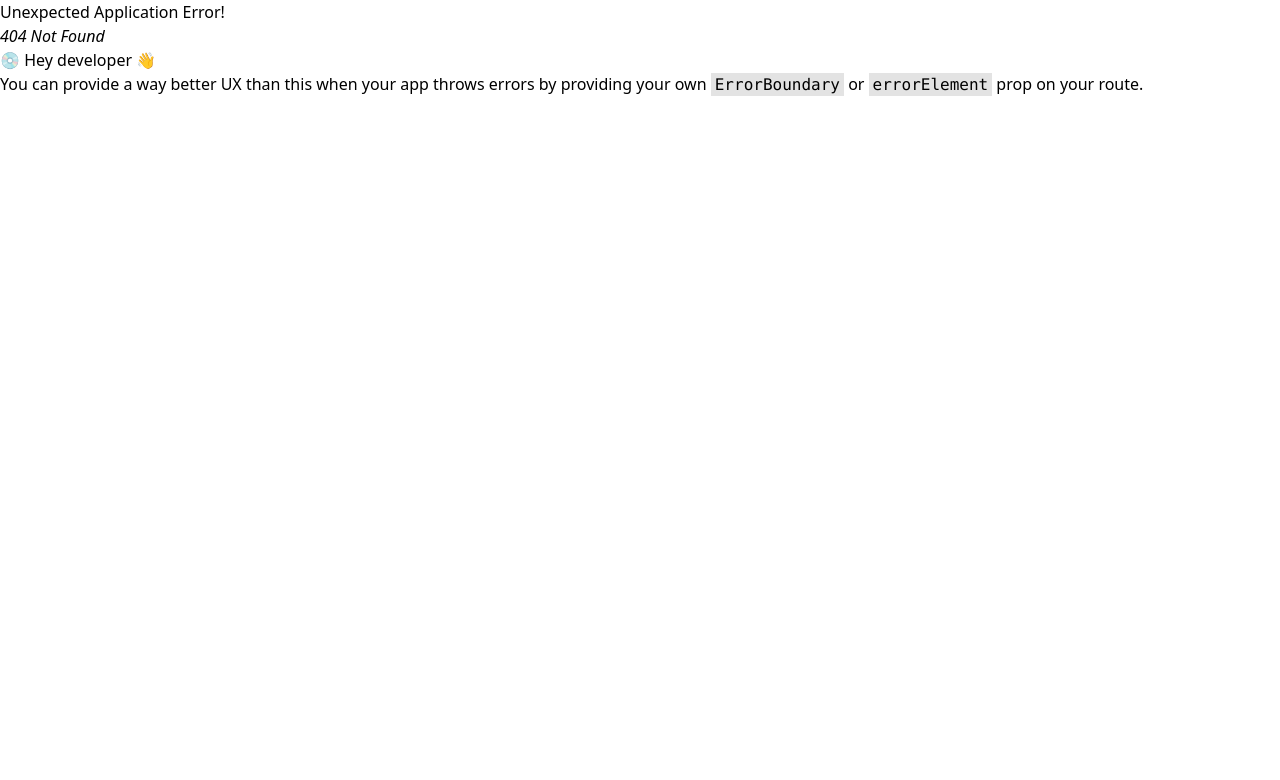
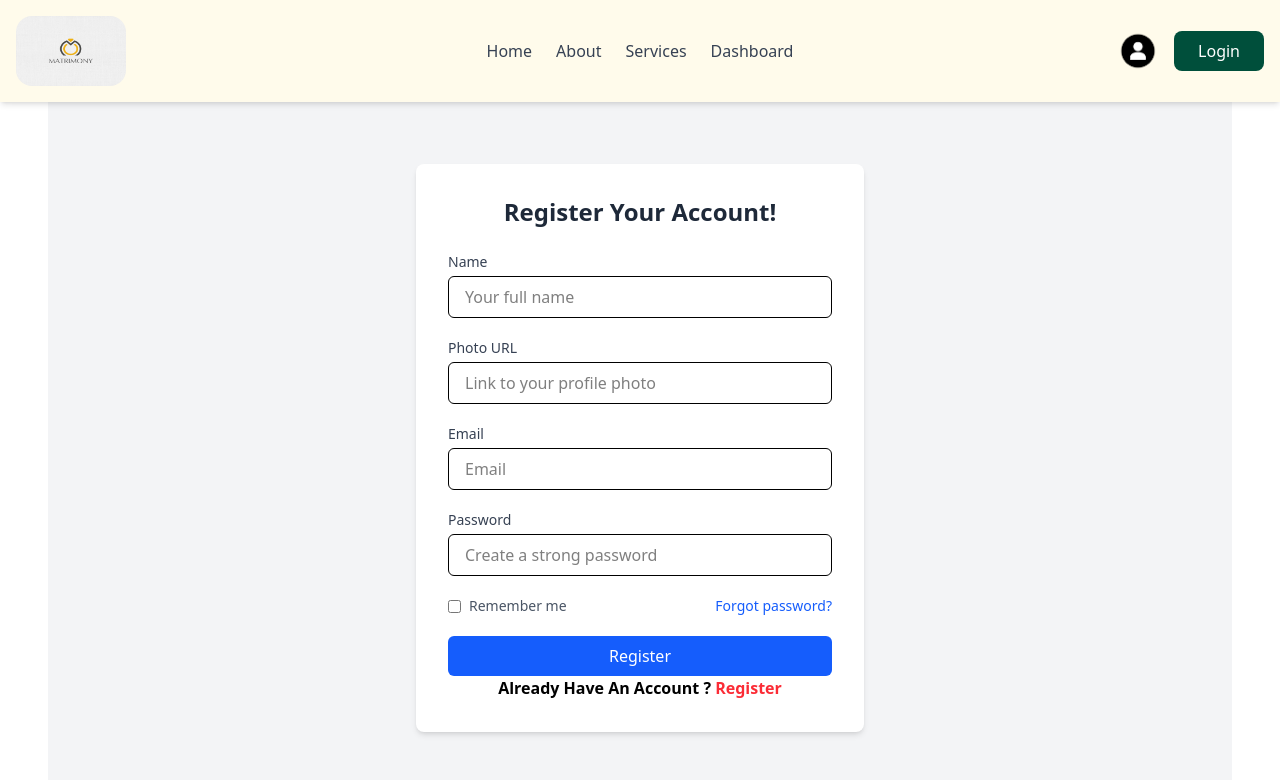
Before and after one commit to MH-liton-360/e-matrimony-client-side, a React (Vite) app: page /auth/register in a window 1280 px wide. Before the commit this address had no page. Shown: the top 780 px of the page. Built offline with nearby package versions, Linux system fonts and the light colour scheme.

Commit message:
login and registration design Done

```diff
--- /dev/null
+++ b/src/Components/Dashboard.jsx
@@ -0,0 +1,10 @@
+
+const Dashboard = () => {
+    return (
+        <div>
+            <h1>Dashboard</h1>
+        </div>
+    );
+};
+
+export default Dashboard;
--- /dev/null
+++ b/src/Layouts/Authentication.jsx
@@ -0,0 +1,15 @@
+import { Outlet } from "react-router-dom";
+import Navbar from "../Pages/Home/Home/Shared/Navbar";
+
+const Authentication = () => {
+    return (
+        <div>
+            <div className="max-w-7xl mx-auto">
+                <Navbar></Navbar>
+                <Outlet></Outlet>
+            </div>
+        </div>
+    );
+};
+
+export default Authentication;
--- /dev/null
+++ b/src/Pages/Authentication/Login.jsx
@@ -0,0 +1,67 @@
+import { Link } from "react-router-dom";
+
+const Login = () => {
+    const handleSubmit = (e) => {
+        e.preventDefault();
+        // Registration logic here
+    };
+
+    return (
+        <div className="lg:p-20">
+            <div className="min-h-screen flex items-center justify-center bg-gray-100 px-4 sm:px-6 lg:px-8">
+                <div className="w-full max-w-md bg-white p-8 rounded-lg shadow-md">
+                    <h2 className="text-2xl font-bold text-center text-gray-800 mb-6">
+                        Register Your Account!
+                    </h2>
+                    <form onSubmit={handleSubmit} className="space-y-5">
+                        <div>
+                            <label className="block text-sm font-medium text-gray-700 mb-1">
+                                Email
+                            </label>
+                            <input
+                                type="email"
+                                required
+                                className="w-full px-4 py-2 border rounded-md focus:outline-none focus:ring-2 focus:ring-blue-500"
+                                placeholder="Email"
+                            />
+                        </div>
+
+                        <div>
+                            <label className="block text-sm font-medium text-gray-700 mb-1">
+                                Password
+                            </label>
+                            <input
+                                type="password"
+                                required
+                                className="w-full px-4 py-2 border rounded-md focus:outline-none focus:ring-2 focus:ring-blue-500"
+                                placeholder="Create a strong password"
+                            />
+                        </div>
+
+                        <div className="flex items-center justify-between text-sm text-gray-600">
+                            <label className="flex items-center">
+                                <input type="checkbox" className="mr-2" />
+                                Remember me
+                            </label>
+                            <a href="#" className="text-blue-600 hover:underline">
+                                Forgot password?
+                            </a>
+                        </div>
+
+                        <button
+                            type="submit"
+                            className="w-full bg-blue-600 text-white py-2 px-4 rounded-md hover:bg-blue-700 transition"
+                        >
+                            Register
+                        </button>
+                    </form>
+
+                    <p className="text-center font-semibold">Don't Have An Account ? <Link to="/auth/register" className="text-red-500">Register</Link> </p>
+
+                </div>
+            </div>
+        </div>
+    );
+};
+
+export default Login;
--- /dev/null
+++ b/src/Pages/Authentication/Register.jsx
@@ -0,0 +1,90 @@
+import { Link } from "react-router-dom";
+
+const Register = () => {
+    const handleSubmit = (e) => {
+        e.preventDefault();
+        // Registration logic here
+    };
+
+    return (
+        <div className="lg:p-12">
+            <div className="min-h-screen flex items-center justify-center bg-gray-100 px-4 sm:px-6 lg:px-8">
+                <div className="w-full max-w-md bg-white p-8 rounded-lg shadow-md">
+                    <h2 className="text-2xl font-bold text-center text-gray-800 mb-6">
+                        Register Your Account!
+                    </h2>
+                    <form onSubmit={handleSubmit} className="space-y-5">
+                        <div>
+                            <label className="block text-sm font-medium text-gray-700 mb-1">
+                                Name
+                            </label>
+                            <input
+                                type="text"
+                                required
+                                className="w-full px-4 py-2 border rounded-md focus:outline-none focus:ring-2 focus:ring-blue-500"
+                                placeholder="Your full name"
+                            />
+                        </div>
+
+                        <div>
+                            <label className="block text-sm font-medium text-gray-700 mb-1">
+                                Photo URL
+                            </label>
+                            <input
+                                type="url"
+                                required
+                                className="w-full px-4 py-2 border rounded-md focus:outline-none focus:ring-2 focus:ring-blue-500"
+                                placeholder="Link to your profile photo"
+                            />
+                        </div>
+
+                        <div>
+                            <label className="block text-sm font-medium text-gray-700 mb-1">
+                                Email
+                            </label>
+                            <input
+                                type="email"
+                                required
+                                className="w-full px-4 py-2 border rounded-md focus:outline-none focus:ring-2 focus:ring-blue-500"
+                                placeholder="Email"
+                            />
+                        </div>
+
+                        <div>
+                            <label className="block text-sm font-medium text-gray-700 mb-1">
+                                Password
+                            </label>
+                            <input
+                                type="password"
+                                required
+                                className="w-full px-4 py-2 border rounded-md focus:outline-none focus:ring-2 focus:ring-blue-500"
+                                placeholder="Create a strong password"
+                            />
+                        </div>
+
+                        <div className="flex items-center justify-between text-sm text-gray-600">
+                            <label className="flex items-center">
+                                <input type="checkbox" className="mr-2" />
+                                Remember me
+                            </label>
+                            <a href="#" className="text-blue-600 hover:underline">
+                                Forgot password?
+                            </a>
+                        </div>
+
+                        <button
+                            type="submit"
+                            className="w-full bg-blue-600 text-white py-2 px-4 rounded-md hover:bg-blue-700 transition"
+                        >
+                            Register
+                        </button>
+                    </form>
+
+                    <p className="text-center font-semibold">Already Have An Account ? <Link to="/auth/login" className="text-red-500">Register</Link> </p>
+                </div>
+            </div>
+        </div>
+    );
+};
+
+export default Register;
--- a/src/Pages/Home/Home/Shared/Navbar.jsx
+++ b/src/Pages/Home/Home/Shared/Navbar.jsx
@@ -20,7 +20,7 @@ const Navbar = () => {
                     <li><Link to="/" className="hover:text-blue-500">Home</Link></li>
                     <li><Link to="/about" className="hover:text-blue-500">About</Link></li>
                     <li><Link to="/services" className="hover:text-blue-500">Services</Link></li>
-                    <li><Link to="/contact" className="hover:text-blue-500">Contact</Link></li>
+                    <li><Link to="/dashboard" className="hover:text-blue-500">Dashboard</Link></li>
                 </ul>
 
                 {/* Right side: bars, profile, login */}
@@ -29,7 +29,7 @@ const Navbar = () => {
                         <FaBars size={24} />
                     </button>
                     <img src={logoProfile} className="h-[40px] w-[40px] rounded-full" alt="Profile" />
-                    <button className="w-full sm:w-auto bg-emerald-800 hover:bg-blue-600 text-white py-2 px-6 rounded-lg font-medium">Login</button>
+                    <Link to='/auth/login' className="w-full sm:w-auto bg-emerald-900 hover:bg-blue-600 text-white py-2 px-6 rounded-lg font-medium">Login</Link>
                 </div>
             </div>
 
@@ -39,7 +39,7 @@ const Navbar = () => {
                         <li><Link to="/" className="hover:text-blue-500" onClick={() => setIsOpen(false)}>Home</Link></li>
                         <li><Link to="/about" className="hover:text-blue-500" onClick={() => setIsOpen(false)}>About</Link></li>
                         <li><Link to="/services" className="hover:text-blue-500" onClick={() => setIsOpen(false)}>Services</Link></li>
-                        <li><Link to="/contact" className="hover:text-blue-500" onClick={() => setIsOpen(false)}>Contact</Link></li>
+                        <li><Link to="/dashboard" className="hover:text-blue-500" onClick={() => setIsOpen(false)}>Dashboard</Link></li>
                     </ul>
                 )
             }
```
Also changed, not shown: src/Routes/Router.jsx (+26 -1 lines).
